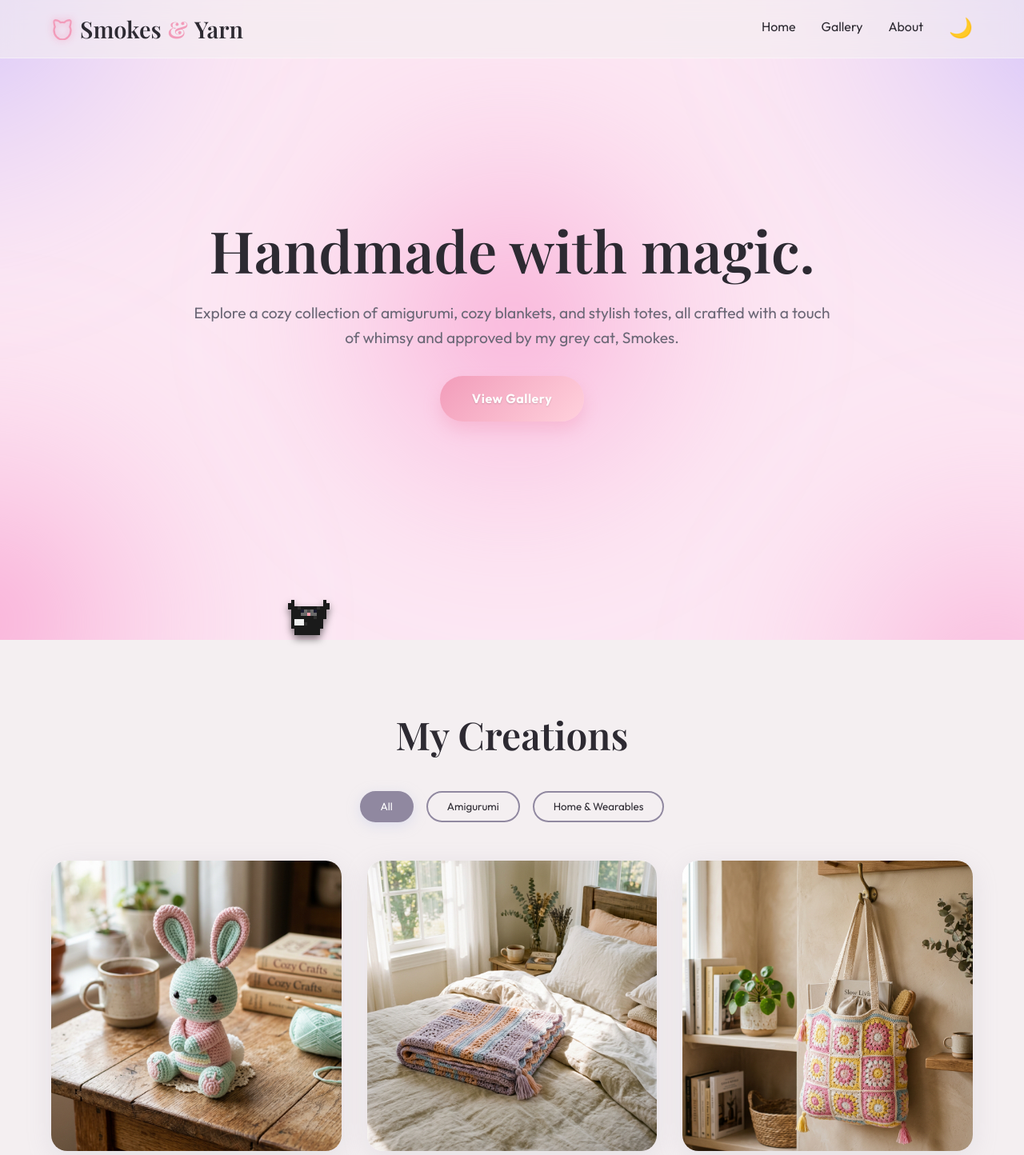
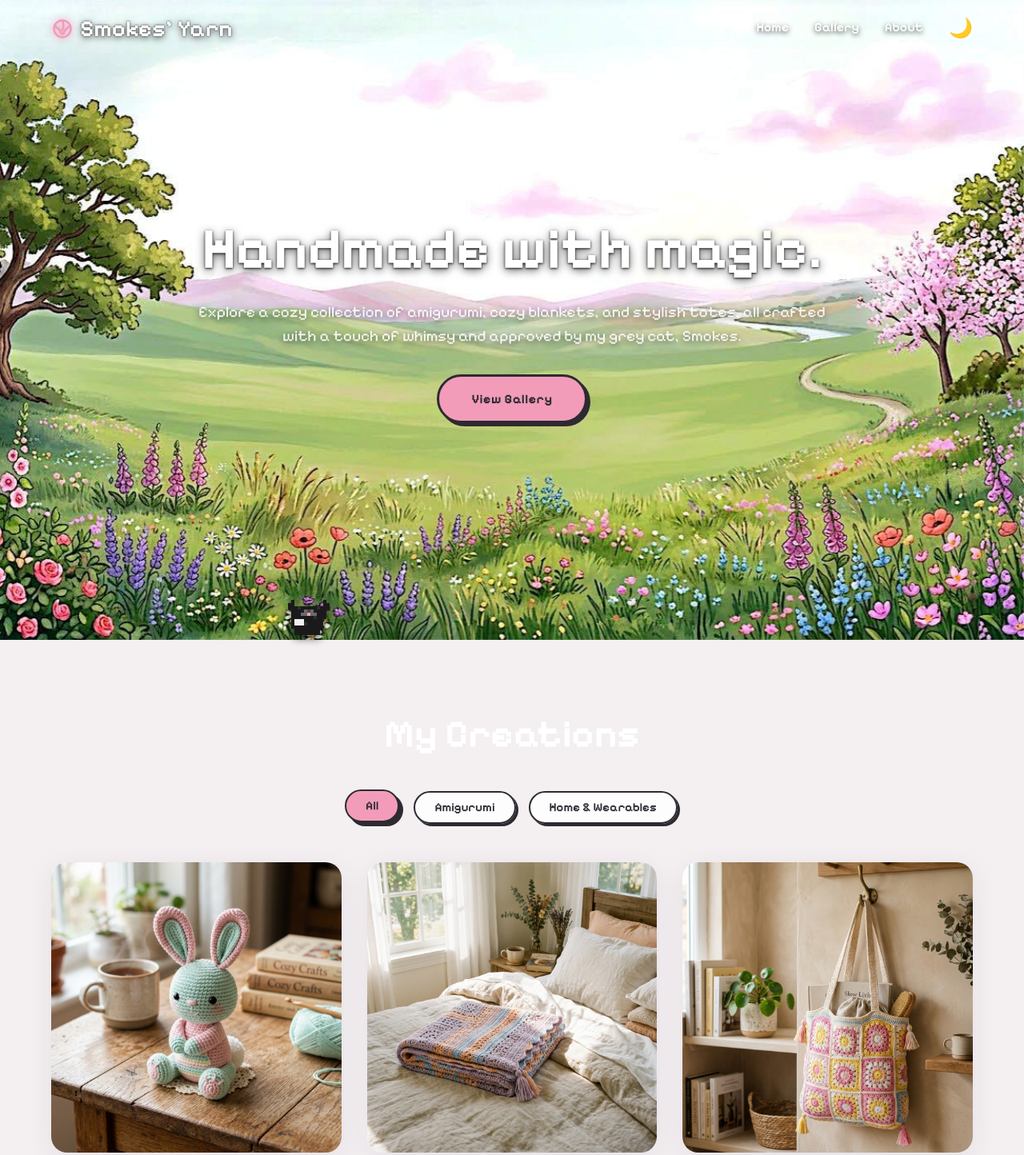
Before and after one commit to ManahilAbid0102/smokesandyarn, a website built with Vite: page index.html in a window 1280 px wide. Shown: the top 1444 px of the page at 80% size. Built offline with nearby package versions, Linux system fonts and the light colour scheme; a web font is replaced by a local one.

Commit message:
changed bg and font from google font

```diff
--- a/index.html
+++ b/index.html
@@ -5,25 +5,28 @@
   <meta charset="UTF-8" />
   <link rel="icon" type="image/svg+xml" href="/vite.svg" />
   <meta name="viewport" content="width=device-width, initial-scale=1.0" />
-  <title>Smokes & Yarn | Crochet Site</title>
+  <title>Smokes' Yarn | Crochet Site</title>
   <!-- Google Fonts -->
   <link rel="preconnect" href="https://fonts.googleapis.com">
   <link rel="preconnect" href="https://fonts.gstatic.com" crossorigin>
   <link
-    href="https://fonts.googleapis.com/css2?family=Outfit:wght@300;400;600;700&family=Playfair+Display:ital,wght@0,400;0,600;1,400&display=swap"
+    href="https://fonts.googleapis.com/css2?family=Pixelify+Sans:wght@400;500;600;700&display=swap"
     rel="stylesheet">
 </head>
 
 <body>
-  <img src="/bg-light.svg" class="bg-svg bg-svg-light" alt="" aria-hidden="true" />
-  <img src="/bg-dark.svg" class="bg-svg bg-svg-dark" alt="" aria-hidden="true" />
+  <img src="/bgscene-light.jpeg" class="bg-svg bg-svg-light" alt="" aria-hidden="true" />
+  <img src="/bgscene-dark.jpeg" class="bg-svg bg-svg-dark" alt="" aria-hidden="true" />
 
   <nav class="glass-nav">
     <div class="logo">
-      <svg class="cat-icon" width="28" height="28" viewBox="0 0 24 24" fill="none" stroke="currentColor" stroke-width="2" stroke-linecap="round" stroke-linejoin="round">
-        <path d="M12 5c.67 0 1.35.09 2 .26 1.78-2 5.03-2.84 6.42-2.26 1.4.58-.42 7-.42 7 .57 1.07 1 2.24 1 3.5 0 5.52-4.03 10-9 10S3 19.02 3 13.5c0-1.26.43-2.43 1-3.5 0 0-1.82-6.42-.42-7 1.39-.58 4.64.26 6.42 2.26.65-.17 1.33-.26 2-.26z"></path>
+      <svg class="cat-icon" width="28" height="28" viewBox="0 0 24 24" fill="none" stroke="currentColor" stroke-width="2.2" stroke-linecap="round" stroke-linejoin="round">
+        <circle cx="12" cy="12" r="9"/>
+        <path d="M3.6 9C6.94 10.67 9.73 13.5 11 17.5"/>
+        <path d="M20.4 9C17.06 10.67 14.27 13.5 13 17.5"/>
+        <path d="M12 3c1.5 3.5 1.5 7 0 10.5"/>
       </svg>
-      Smokes <span>&amp;</span> Yarn
+      Smokes' Yarn
     </div>
     <div id="cat-mount" style="display:flex; justify-content:center; align-items:center;"></div>
     <ul class="nav-links">
@@ -98,7 +101,7 @@
   </main>
 
   <footer>
-    <p>&copy; 2026 Smokes & Yarn. Made with loops and love.</p>
+    <p>&copy; 2026 Smokes' Yarn. Made with loops and love.</p>
   </footer>
 
   <script type="module" src="/src/main.ts"></script>
--- a/src/style.css
+++ b/src/style.css
@@ -1,19 +1,26 @@
 :root {
   /* Whimsical Cat & Forest Palette */
-  --color-bg: #f4eff1; /* Soft pale grey-pink */
-  --color-primary: #f29cba; /* Glowing mushroom pink */
-  --color-secondary: #a8a3b5; /* Dusty grey-purple (cat grey) */
-  --color-accent: #ffd1dc; /* Light pastel pink */
-  --color-purple: #9088a0; /* Deep muted purple */
-  --color-text: #2d2a32; /* Very dark grey */
-  --color-text-light: #6b6776; /* Mid grey */
+  --color-bg: #f4eff1;
+  /* Soft pale grey-pink */
+  --color-primary: #f29cba;
+  /* Glowing mushroom pink */
+  --color-secondary: #a8a3b5;
+  /* Dusty grey-purple (cat grey) */
+  --color-accent: #ffd1dc;
+  /* Light pastel pink */
+  --color-purple: #9088a0;
+  /* Deep muted purple */
+  --color-text: #ffffff;
+  /* White for photo bg readability */
+  --color-text-light: #f0ecf2;
+  /* Very light for subtitles */
 
   --glass-bg: rgba(244, 239, 241, 0.6);
   --glass-border: rgba(255, 255, 255, 0.4);
   --glass-shadow: 0 8px 32px 0 rgba(168, 163, 181, 0.2);
 
-  --font-sans: 'Outfit', sans-serif;
-  --font-serif: 'Playfair Display', serif;
+  --font-sans: 'Pixelify Sans', sans-serif;
+  --font-serif: 'Pixelify Sans', sans-serif;
 }
 
 * {
@@ -61,10 +68,7 @@ body {
   justify-content: space-between;
   align-items: center;
   padding: 0.8rem 5%;
-  background: var(--glass-bg);
-  backdrop-filter: blur(12px);
-  -webkit-backdrop-filter: blur(12px);
-  border-bottom: 1px solid var(--glass-border);
+  background: transparent;
   z-index: 1000;
   transition: padding 0.3s ease;
 }
@@ -72,16 +76,19 @@ body {
 .glass-nav .logo {
   font-family: var(--font-serif);
   font-size: 1.8rem;
-  font-weight: 600;
-  color: var(--color-text);
+  font-weight: 700;
+  color: #fff;
   text-decoration: none;
   display: flex;
   align-items: center;
   gap: 0.5rem;
+  text-shadow: 0 2px 8px rgba(0, 0, 0, 0.7), 0 0 2px rgba(0, 0, 0, 0.9);
 }
+
 .glass-nav .logo span {
   color: var(--color-primary);
 }
+
 .cat-icon {
   color: var(--color-primary);
   filter: drop-shadow(0 0 5px var(--color-primary));
@@ -95,10 +102,11 @@ body {
 
 .nav-links a {
   text-decoration: none;
-  color: var(--color-text);
-  font-weight: 500;
+  color: #fff;
+  font-weight: 600;
   position: relative;
   transition: color 0.3s ease;
+  text-shadow: 0 2px 6px rgba(0, 0, 0, 0.7);
 }
 
 .nav-links a::after {
@@ -142,32 +150,36 @@ body {
   font-size: 4.5rem;
   line-height: 1.1;
   margin-bottom: 1.5rem;
-  color: var(--color-text);
+  color: #fff;
+  text-shadow: 0 3px 12px rgba(0, 0, 0, 0.6), 0 1px 3px rgba(0, 0, 0, 0.9);
 }
 
 .hero p {
   font-size: 1.2rem;
-  color: var(--color-text-light);
+  color: rgba(255, 255, 255, 0.92);
   margin-bottom: 2rem;
+  text-shadow: 0 2px 8px rgba(0, 0, 0, 0.6);
 }
 
 .btn {
   display: inline-block;
-  padding: 1rem 2.5rem;
-  background: linear-gradient(135deg, var(--color-primary), var(--color-accent));
-  color: white;
+  padding: 0.9rem 2.5rem;
+  background: #f29cba;
+  color: #2d2a32;
   text-decoration: none;
   border-radius: 50px;
   font-weight: 700;
+  font-family: var(--font-sans);
+  font-size: 1rem;
   letter-spacing: 0.5px;
-  text-shadow: 0 1px 2px rgba(0,0,0,0.15);
-  box-shadow: 0 10px 20px rgba(242, 156, 186, 0.4);
-  transition: transform 0.3s ease, box-shadow 0.3s ease;
+  border: 3px solid #2d2a32;
+  box-shadow: 4px 4px 0px #2d2a32;
+  transition: transform 0.15s ease, box-shadow 0.15s ease;
 }
 
 .btn:hover {
-  transform: translateY(-3px);
-  box-shadow: 0 15px 25px rgba(242, 156, 186, 0.6);
+  transform: translate(-2px, -2px);
+  box-shadow: 6px 6px 0px #2d2a32;
 }
 
 /* Gallery Section */
@@ -190,21 +202,25 @@ body {
 }
 
 .filter-btn {
-  background: transparent;
-  border: 2px solid var(--color-purple);
+  background: rgba(255, 255, 255, 0.85);
+  border: 2px solid #2d2a32;
+  box-shadow: 3px 3px 0px #2d2a32;
   padding: 0.6rem 1.5rem;
   border-radius: 30px;
-  color: var(--color-text);
+  color: #2d2a32;
   font-family: var(--font-sans);
-  font-weight: 500;
+  font-size: 0.95rem;
+  font-weight: 600;
   cursor: pointer;
-  transition: all 0.3s ease;
+  transition: all 0.15s ease;
 }
 
-.filter-btn:hover, .filter-btn.active {
-  background: var(--color-purple);
-  color: white;
-  box-shadow: 0 4px 15px rgba(199, 206, 234, 0.5);
+.filter-btn:hover,
+.filter-btn.active {
+  background: #f29cba;
+  color: #2d2a32;
+  transform: translate(-2px, -2px);
+  box-shadow: 5px 5px 0px #2d2a32;
 }
 
 .gallery-grid {
@@ -231,7 +247,8 @@ body {
 .card-img-wrapper {
   position: relative;
   width: 100%;
-  padding-top: 100%; /* 1:1 Aspect ratio */
+  padding-top: 100%;
+  /* 1:1 Aspect ratio */
   overflow: hidden;
 }
 
@@ -255,7 +272,7 @@ body {
   left: 0;
   width: 100%;
   padding: 2rem 1.5rem 1.5rem;
-  background: linear-gradient(to top, rgba(0,0,0,0.6), transparent);
+  background: linear-gradient(to top, rgba(0, 0, 0, 0.6), transparent);
   color: white;
   font-family: var(--font-serif);
   font-size: 1.4rem;
@@ -317,21 +334,31 @@ footer {
 
 /* Responsive */
 @media (max-width: 768px) {
-  .hero h1 { font-size: 3rem; }
-  .glass-nav { flex-direction: column; gap: 1rem; padding: 1rem; }
+  .hero h1 {
+    font-size: 3rem;
+  }
+
+  .glass-nav {
+    flex-direction: column;
+    gap: 1rem;
+    padding: 1rem;
+  }
 }
 
 /* Dark Mode Variables */
 [data-theme="dark"] {
-  --color-bg: #1f202b; /* Deep forest night */
-  --color-text: #e8e4e6;
-  --color-text-light: #a39ca6;
+  --color-bg: #1f202b;
+  /* Deep forest night */
+  --color-text: #ffffff;
+  --color-text-light: #e8e4f0;
 
   --glass-bg: rgba(31, 32, 43, 0.7);
   --glass-border: rgba(242, 156, 186, 0.1);
   --glass-shadow: 0 8px 32px 0 rgba(0, 0, 0, 0.5);
-  --color-primary: #ffb3c6; /* Brighter pink for dark mode */
-  --color-purple: #c2bacf; /* Lighter purple for dark mode accents */
+  --color-primary: #ffb3c6;
+  /* Brighter pink for dark mode */
+  --color-purple: #c2bacf;
+  /* Lighter purple for dark mode accents */
 }
 
 [data-theme="dark"] .card {
```
Also changed, not shown: blanket.html (+11 -8 lines), bunny.html (+11 -8 lines), tote.html (+11 -8 lines), public/bgscene-dark.jpeg (added), public/bgscene-light.jpeg (added).
